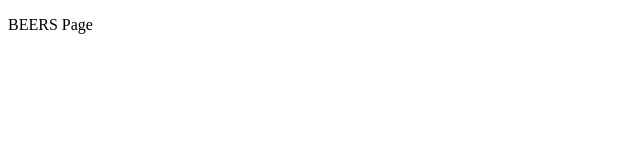
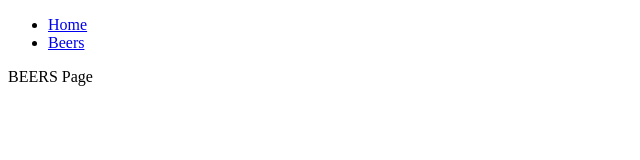
Before and after one commit to stamiesie/gatsby-ecomm, a Gatsby site in the folder gatsby/: page /beers in a window 1280 px wide. Shown: the whole page, without its empty margins (0-640 px from the left). Built offline with nearby package versions, Linux system fonts and the light colour scheme; Gatsby itself is replaced by a stand-in of ours.

Commit message:
pages and node modules

```diff
--- a/gatsby/public/page-data/dev-404-page/page-data.json
+++ b/gatsby/public/page-data/dev-404-page/page-data.json
@@ -1 +1 @@
-{"componentChunkName":"component---cache-dev-404-page-js","path":"/dev-404-page/","result":{"data":{"allSitePage":{"nodes":[{"path":"/"}]}},"pageContext":{}},"staticQueryHashes":[]}
+{"componentChunkName":"component---cache-dev-404-page-js","path":"/dev-404-page/","result":{"data":{"allSitePage":{"nodes":[{"path":"/404/"},{"path":"/beers/"},{"path":"/"},{"path":"/orders/"},{"path":"/pizzas/"},{"path":"/slicemasters/"},{"path":"/404.html"}]}},"pageContext":{}},"staticQueryHashes":[]}
--- /dev/null
+++ b/gatsby/src/components/Nav.js
@@ -0,0 +1,16 @@
+import React from 'react';
+
+export default function Nav() {
+  return (
+    <nav>
+      <ul>
+        <li>
+          <a href="/">Home</a>
+        </li>
+        <li>
+          <a href="/beers">Beers</a>
+        </li>
+      </ul>
+    </nav>
+  );
+}
--- a/gatsby/src/pages/beers.js
+++ b/gatsby/src/pages/beers.js
@@ -1,8 +1,10 @@
 import React from 'react';
+import Nav from '../components/Nav';
 
 export default function BeersPage() {
   return (
     <div>
+      <Nav />
       <p>BEERS Page</p>
     </div>
   );
```
Also changed, not shown: 3 other files.
